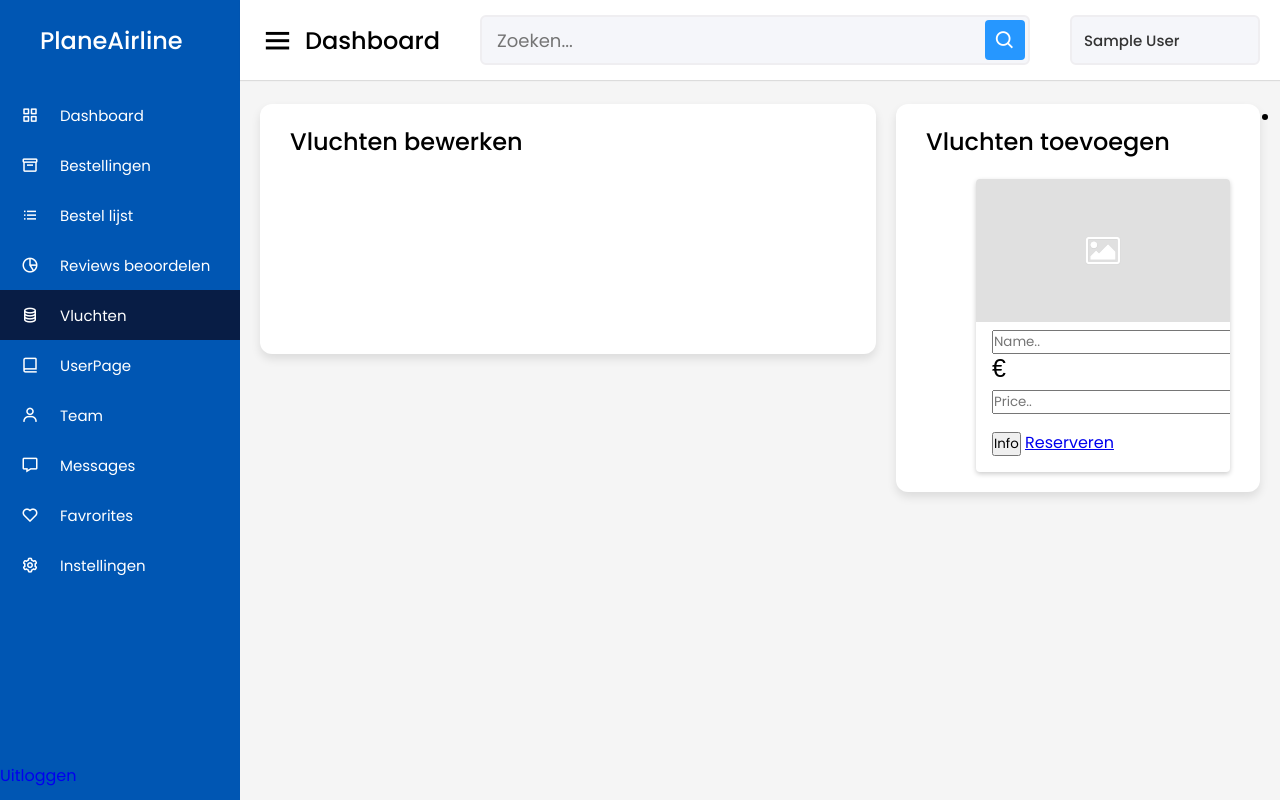
After one commit to BjorenoDegens/PlaneAirline, a PHP site: page /php/vluchtenadd.php in a window 1280 px wide. The commit adds this page. Run offline with PHP 8.4, Linux system fonts and the light colour scheme; the visitor is signed in with stand-in values (Sample User, id 1); data that the repository does not hold is empty.

Commit message:
neccesary

```diff
--- a/css/admin.css
+++ b/css/admin.css
@@ -265,6 +265,8 @@ nav .profile-details i {
 /* left box */
 .home-content .sales-boxes .recent-sales {
   width: 65%;
+  overflow: auto;
+  max-height: 250px;
   background: #fff;
   padding: 20px 30px;
   margin: 0 20px;
@@ -440,3 +442,85 @@ nav .profile-details i {
     width: calc(100% - 60px);
   }
 }
+
+<<<<<<< HEAD
+/* admin.php table */
+=======
+>>>>>>> 4073129120367b777544a4a82006b05ad985db43
+th,
+td {
+  border: 1px solid black;
+  width: auto;
+}
+<<<<<<< HEAD
+
+/* vluchtenadd.php card */
+.card-grid {
+  display: flex;
+  grid-template-columns: repeat(auto-fit, minmax(300px, 1fr));
+  gap: 1rem;
+  margin-top: 20px;
+  margin-bottom: 20px;
+  width: 100%;
+  align-items: center;
+}
+
+.card {
+  --padding: 1rem;
+  background: white;
+  border: 1px solid #777;
+  border-radius: 0.25rem;
+  max-width: 300px;
+  overflow: hidden;
+  margin-top: 20px;
+  margin-left: 50px;
+}
+
+.card-body p {
+  font-size: 25px;
+  font-family: "Josefin Sans", sans-serif;
+}
+
+.card.card-shadow {
+  border: none;
+  box-shadow: 0 2px 5px 0 rgba(0, 0, 0, 0.2);
+}
+
+.card-header {
+  font-size: 1.5rem;
+  padding: var(--padding);
+  padding-bottom: 0;
+  margin-bottom: 0.5rem;
+}
+
+.card-header.card-image {
+  padding: 0;
+  overflow: hidden;
+}
+
+.card-header.card-image > img {
+  display: block;
+  width: 100%;
+  max-height: 200px;
+  aspect-ratio: 16 / 9;
+  object-fit: cover;
+  object-position: center;
+  transition: 200ms transform ease-in-out;
+}
+
+.card:hover {
+  transform: scale(1.025);
+}
+
+.card-body {
+  font-size: 0.9rem;
+  padding: 0 var(--padding);
+}
+
+.card-footer {
+  margin-top: 1rem;
+  padding: var(--padding);
+  padding-top: 0;
+}
+=======
+>>>>>>> 4073129120367b777544a4a82006b05ad985db43
--- a/php/connect.php
+++ b/php/connect.php
@@ -15,7 +15,7 @@ $opt = [
 
 try {
     $connect = new PDO($dns, $user, $pass, $opt);
-    echo "Je bent verbonden";
+
 }
 catch (PDOException $e)
 {
--- a/php/userpage.php
+++ b/php/userpage.php
@@ -1,8 +1,6 @@
 <?php
 session_start();
-    if($_SESSION["name"]) {
-        ?>
-<?php
+  if($_SESSION["name"]) {
 }else header('Location: inlog.php');
 ?>
 <!DOCTYPE html>
--- /dev/null
+++ b/php/vluchtenadd.php
@@ -0,0 +1,165 @@
+<?php
+session_start();
+require_once('connect.php');
+
+$sql = "SELECT * FROM user";
+$stmt = $connect->prepare($sql);
+$stmt->execute();
+$result = $stmt->fetchAll();
+
+if($_SESSION["name"]) {
+}else header('Location: inlog.php');
+?>
+<!DOCTYPE html>
+<!-- Designined by CodingLab | www.youtube.com/codinglabyt -->
+<html lang="en" dir="ltr">
+  <head>
+    <meta charset="UTF-8">
+    <!--<title> Responsiive Admin Dashboard | CodingLab </title>-->
+    <link rel="stylesheet" href="../css/admin.css">
+    <!-- Boxicons CDN Link -->
+    <link href='https://unpkg.com/boxicons@2.0.7/css/boxicons.min.css' rel='stylesheet'>
+     <meta name="viewport" content="width=device-width, initial-scale=1.0">
+   </head>
+<body>
+  <div class="sidebar">
+    <div class="logo-details">
+      <i></i>
+      <span class="logo_name">PlaneAirline</span>
+    </div>
+      <ul class="nav-links">
+        <li>
+          <a href="admin.php">
+            <i class='bx bx-grid-alt' ></i>
+            <span class="links_name">Dashboard</span>
+          </a>
+        </li>
+        <li>
+          <a href="#">
+            <i class='bx bx-box' ></i>
+            <span class="links_name">Bestellingen</span>
+          </a>
+        </li>
+        <li>
+          <a href="#">
+            <i class='bx bx-list-ul' ></i>
+            <span class="links_name">Bestel lijst</span>
+          </a>
+        </li>
+        <li>
+          <a href="#">
+            <i class='bx bx-pie-chart-alt-2' ></i>
+            <span class="links_name">Reviews beoordelen</span>
+          </a>
+        </li>
+        <li>
+          <a href="#"class="active">
+            <i class='bx bx-coin-stack'></i>
+            <span class="links_name" >Vluchten</span>
+          </a>
+        </li>
+        <li>
+          <a href="#">
+            <i class='bx bx-book-alt' ></i>
+            <span class="links_name">UserPage</span>
+          </a>
+        </li>
+        <li>
+          <a href="#">
+            <i class='bx bx-user' ></i>
+            <span class="links_name">Team</span>
+          </a>
+        </li>
+        <li>
+          <a href="#">
+            <i class='bx bx-message' ></i>
+            <span class="links_name">Messages</span>
+          </a>
+        </li>
+        <li>
+          <a href="#">
+            <i class='bx bx-heart' ></i>
+            <span class="links_name">Favrorites</span>
+          </a>
+        </li>
+        <li>
+          <a href="#">
+            <i class='bx bx-cog' ></i>
+            <span class="links_name">Instellingen</span>
+          </a>
+        </li>
+        <li class="log_out">
+
+              <script type="text/javascript">
+                function AlertIt() {
+                var answer = confirm ("Weet u zeker dat u wilt uitloggen?")
+                if (answer)
+                window.location="http://www.continue.com";
+                }
+                </script>
+
+                <span><a href="javascript:AlertIt();">Uitloggen</a></span>
+
+        </li>
+      </ul>
+
+  </div>
+  <section class="home-section">
+    <nav>
+      <div class="sidebar-button">
+        <i class='bx bx-menu sidebarBtn'></i>
+        <span class="dashboard">Dashboard</span>
+      </div>
+      <div class="search-box">
+        <input type="text" placeholder="Zoeken...">
+        <i class='bx bx-search' ></i>
+      </div>
+      <div class="profile-details">
+        <!--<img src="images/profile.jpg" alt="">-->
+        <span class="admin_name"><?php echo $_SESSION["name"]?></span>
+      </div>
+    </nav>
+
+    <div class="home-content">
+      <div class="sales-boxes">
+        <div class="recent-sales box">
+          <div class="title">Vluchten bewerken</div>
+        </div>
+        <div class="top-sales box">
+          <div class="title">Vluchten toevoegen</div>
+            <div class="card card-shadow">
+              <form action="">
+                <div class="card-header card-image">
+                    <img src="../afbeeldingen/placeholder.jpg">
+                </div>
+                <div class="card-body">
+                    <input type="text"name="name"placeholder="Name..">
+                    <br>
+                    <p>
+                    €<input type="number" name="price" placeholder="Price..">
+                    </p>
+                </div>
+                <div class="card-footer">
+                    <button class="btn">Info</button>
+                    <a class="btn btn-outline" href="reserveer.php" target="_parent">Reserveren</a>
+                    </div>
+                </form>
+              </div>
+            </div>
+          <ul class="top-sales-details">
+            <li>
+            <a href="#">
+  <script>
+   let sidebar = document.querySelector(".sidebar");
+let sidebarBtn = document.querySelector(".sidebarBtn");
+sidebarBtn.onclick = function() {
+  sidebar.classList.toggle("active");
+  if(sidebar.classList.contains("active")){
+  sidebarBtn.classList.replace("bx-menu" ,"bx-menu-alt-right");
+}else
+  sidebarBtn.classList.replace("bx-menu-alt-right", "bx-menu");
+}
+ </script>
+
+</body>
+</html>
```
Also changed, not shown: php/admin.php (+41 -57 lines), php/crud.php (added, +60 -0 lines), registeer.php (+9 -15 lines), wachtwoordvergeten.php (+5 -6 lines), Afbeeldingen/placeholder.jpg (added).
